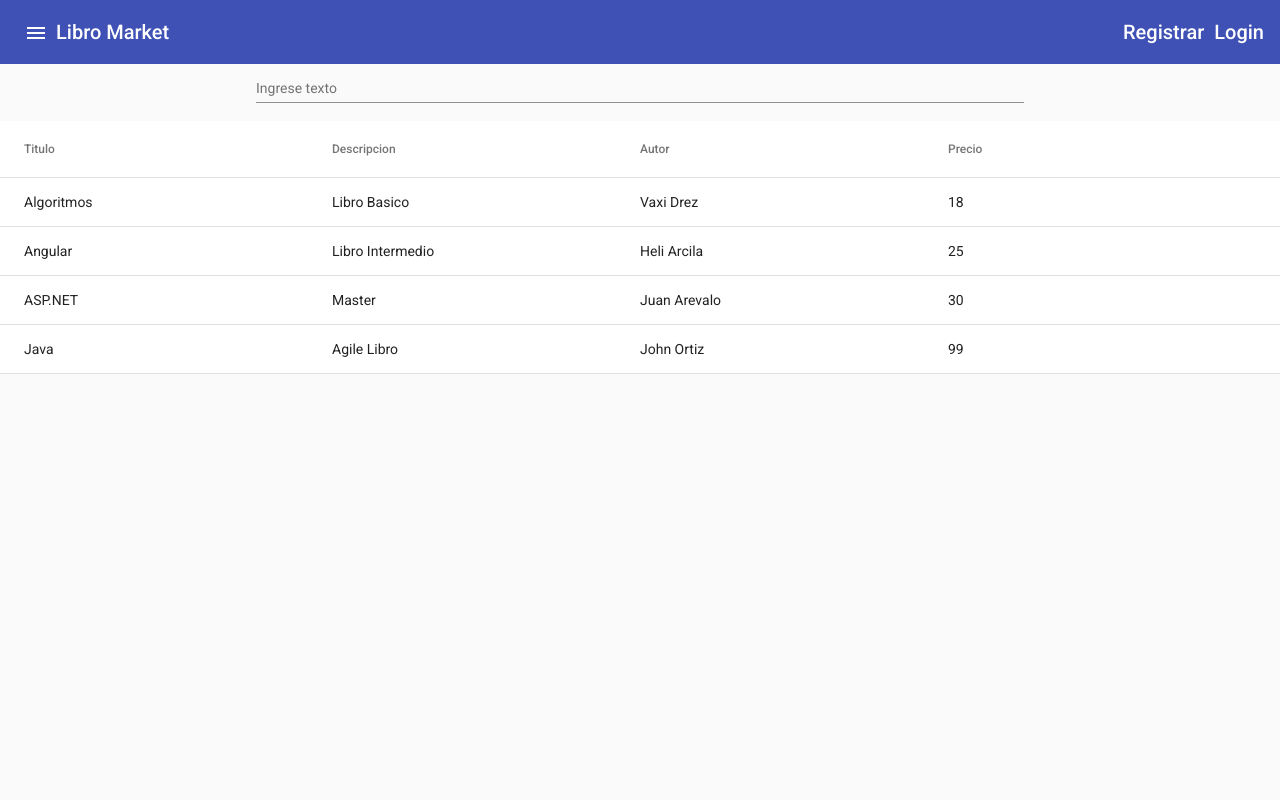
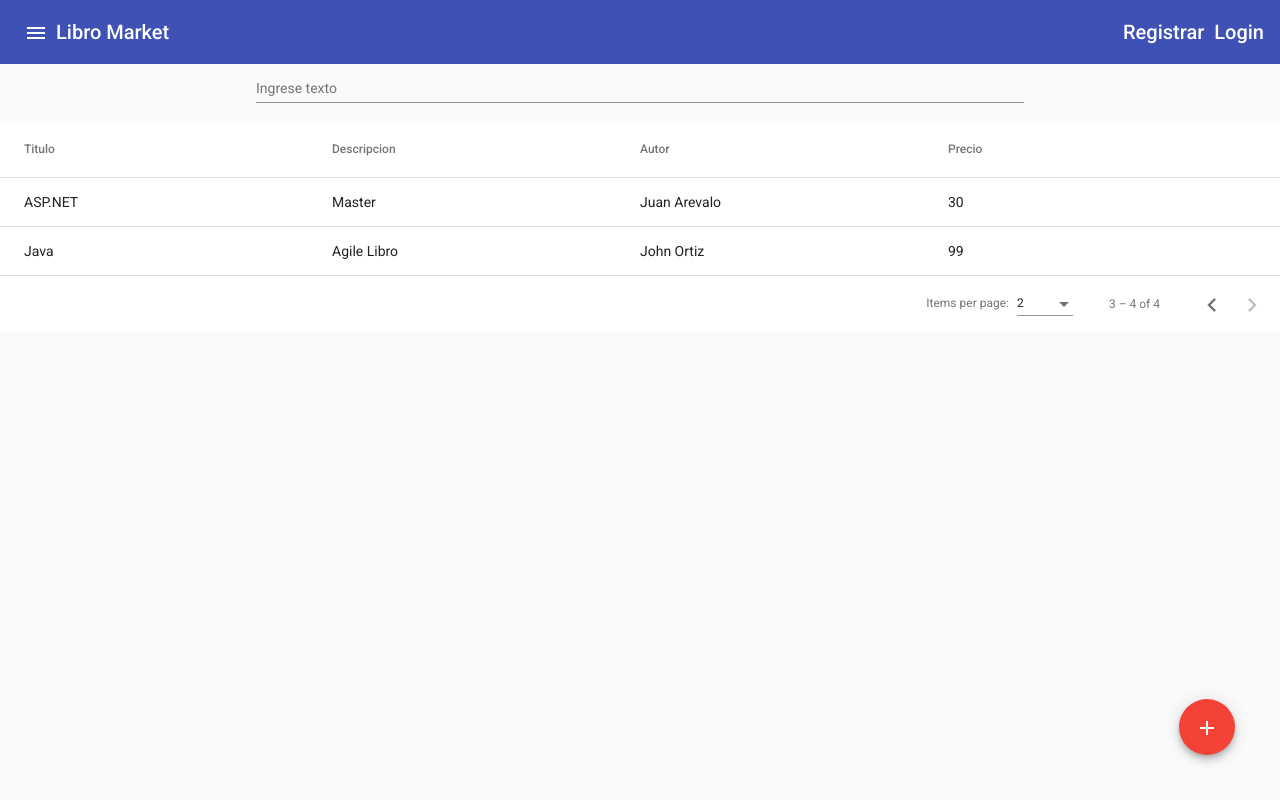
Before and after one commit to HannPark/mi-web-app, an Angular app: page /books in a window 1280 px wide. Built offline with nearby package versions, Linux system fonts and the light colour scheme.

Commit message:
Clase 76 Crear Material Dialog

```diff
--- a/src/app/app.module.ts
+++ b/src/app/app.module.ts
@@ -19,6 +19,7 @@ import { MenuListaComponent } from './navegacion/menu-lista/menu-lista.component
 import { SeguridadService } from './seguridad/seguridad.service';
 import { BooksComponent } from './books/books.component';
 import { BooksService } from './books/books.service';
+import { bookNuevoComponent } from './books/book-nuevo.component';
 
 @NgModule({
   declarations: [
@@ -32,6 +33,7 @@ import { BooksService } from './books/books.service';
     BarraComponent,
     MenuListaComponent,
     BooksComponent,
+    bookNuevoComponent,
   ],
   imports: [
     BrowserModule,
@@ -41,7 +43,8 @@ import { BooksService } from './books/books.service';
     MaterialModule,
     FlexLayoutModule,
   ],
-  providers: [LibrosService, SeguridadService, BooksService,],
+  providers: [LibrosService, SeguridadService, BooksService],
   bootstrap: [AppComponent],
+  entryComponents: [bookNuevoComponent],
 })
 export class AppModule {}
--- /dev/null
+++ b/src/app/books/book-nuevo.component.ts
@@ -0,0 +1,16 @@
+import { Component } from "@angular/core";
+
+@Component({
+  selector: 'app-book-nuevo',
+  template: `<h1 mat-dialog-title>Dialog para agregar Libro</h1>
+              <mat-dialog-actions>
+                <button mat-button [mat-dialog-close]='true'>Cerrar</button>
+              </mat-dialog-actions>
+            `
+})
+
+export class bookNuevoComponent {
+  constructor() {
+
+  }
+}
--- a/src/app/books/books.component.css
+++ b/src/app/books/books.component.css
@@ -0,0 +1,6 @@
+#boton-agregar {
+  right: 45px;
+  bottom: 45px;
+  left:auto;
+  position: absolute;
+}
--- a/src/app/books/books.component.html
+++ b/src/app/books/books.component.html
@@ -29,3 +29,11 @@
   <mat-header-row *matHeaderRowDef="desplegarColumnas" ></mat-header-row>
   <mat-row *matRowDef="let row, columns: desplegarColumnas" ></mat-row>
 </mat-table>
+
+<mat-paginator [pageIndex]="2" [pageSizeOptions]="[2, 5, 10, 20]">
+
+</mat-paginator>
+
+<button mat-fab id= "boton-agregar" color="warn" (click)="abrirDialog()">
+  <mat-icon>add</mat-icon>
+</button>
--- a/src/app/books/books.component.ts
+++ b/src/app/books/books.component.ts
@@ -1,32 +1,40 @@
 import { AfterViewInit, Component, OnInit, ViewChild } from '@angular/core';
+import { MatDialog } from '@angular/material/dialog';
+import { MatPaginator } from '@angular/material/paginator';
 import { MatSort } from '@angular/material/sort';
 import { MatTableDataSource } from '@angular/material/table';
+import { bookNuevoComponent } from './book-nuevo.component';
 import { Books } from './books.model';
 import { BooksService } from './books.service';
 
 @Component({
   selector: 'app-books',
   templateUrl: './books.component.html',
-  styleUrls: ['./books.component.css']
+  styleUrls: ['./books.component.css'],
 })
 export class BooksComponent implements OnInit, AfterViewInit {
-  bookData: Books[]= [];
-  desplegarColumnas = ["titulo", "descripcion", "autor", "precio"];
+  bookData: Books[] = [];
+  desplegarColumnas = ['titulo', 'descripcion', 'autor', 'precio'];
   dataSource = new MatTableDataSource<Books>();
   @ViewChild(MatSort) ordenamiento: MatSort; //Ordenamiento
+  @ViewChild(MatPaginator) paginacion: MatPaginator; //Paginación
 
-  constructor(private booksService: BooksService) { }
+  constructor(private booksService: BooksService, private dialog: MatDialog) {}
 
-  hacerFiltro(filtro: string){
+  hacerFiltro(filtro: string) {
     this.dataSource.filter = filtro;
+  }
+
+  abrirDialog() {
+    this.dialog.open(bookNuevoComponent);
   }
 
   ngOnInit(): void {
     this.dataSource.data = this.booksService.obtenerLibros();
   }
 
-  ngAfterViewInit(){
-      this.dataSource.sort = this.ordenamiento;
+  ngAfterViewInit() {
+    this.dataSource.sort = this.ordenamiento;
+    this.dataSource.paginator = this.paginacion;
   }
-
 }
--- a/src/app/material.module.ts
+++ b/src/app/material.module.ts
@@ -9,6 +9,8 @@ import { MatListModule } from '@angular/material/list';
 import { MatCardModule } from '@angular/material/card';
 import { MatTableModule } from '@angular/material/table';
 import { MatSortModule } from '@angular/material/sort';
+import { MatPaginatorModule } from '@angular/material/paginator';
+import { MatDialogModule } from '@angular/material/dialog';
 
 @NgModule({
   imports: [
@@ -22,6 +24,8 @@ import { MatSortModule } from '@angular/material/sort';
     MatCardModule,
     MatTableModule,
     MatSortModule,
+    MatPaginatorModule,
+    MatDialogModule,
   ],
   exports: [
     MatButtonModule,
@@ -34,6 +38,8 @@ import { MatSortModule } from '@angular/material/sort';
     MatCardModule,
     MatTableModule,
     MatSortModule,
+    MatPaginatorModule,
+    MatDialogModule,
   ],
 })
 export class MaterialModule {}
```
